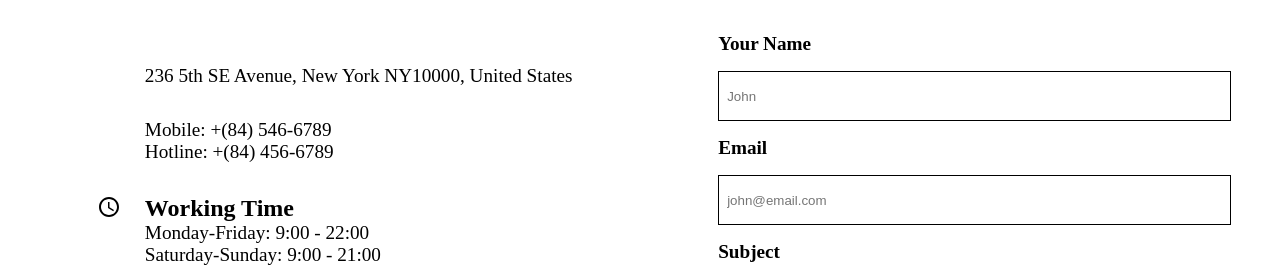
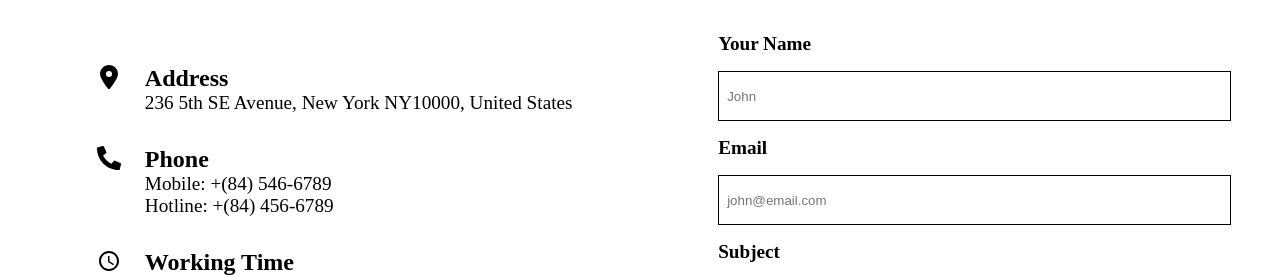
Before and after one commit to Vighnesh-45/medical-healthcare, a React (Vite) app: page /contact in a window 1280 px wide. Shown: the part 404-681 px from the top of the page. Built offline with nearby package versions, Linux system fonts and the light colour scheme; no server answers.

Commit message:
contact bug fixed

```diff
--- a/package.json
+++ b/package.json
@@ -17,6 +17,7 @@
     "axios": "^1.7.2",
     "localforage": "^1.10.0",
     "match-sorter": "^6.3.4",
+    "mobx": "^6.12.4",
     "normalize.css": "^8.0.1",
     "react": "^18.2.0",
     "react-dom": "^18.2.0",
--- a/src/App.jsx
+++ b/src/App.jsx
@@ -56,7 +56,6 @@ const App = () => {
         <Route path='/Checkout' element={<Checkout />} />
         <Route path='/Shipping' element={<Shipping cart={cart} tax={tax} shippingCost={shippingCost} />} />
         <Route path='/ProductComparison' element={<ProductComparison />} />
-        {/* <Route path='/ShoppingCart' element={<ShoppingCart />} /> */}
         <Route path='/Profile' element={<Profile />} />
         <Route path='/Admin' element={<Admin />} />
         <Route path='/AddProduct' element={<AddProduct />} />
--- a/src/Components/Contact.jsx
+++ b/src/Components/Contact.jsx
@@ -3,8 +3,9 @@ import "./Contact.css";
 import Navbar from './Layout/Navbar';
 import Footer from './Layout/Footer';
 import logo from "./../assets/logo.png";
+import { FaLocationDot } from "react-icons/fa6";
+import { FaPhoneAlt } from "react-icons/fa";
 import { MdKeyboardArrowRight } from "react-icons/md";
-// import { FaLocationDot, FaPhoneAlt } from "react-icons/fa";
 import { MdOutlineAccessTime } from "react-icons/md";
 
 const Contact = () => {
@@ -99,11 +100,11 @@ const Contact = () => {
                     <div className="contact-content-main">
                         <div className="contact-content-left">
                             <div className="contact-address">
-                                {/* <h2><FaLocationDot />Address</h2> */}
+                                <h2><FaLocationDot />Address</h2>
                                 <p>236 5th SE Avenue, New York NY10000, United States</p>
                             </div>
                             <div className="contact-phone">
-                                {/* <h2><FaPhoneAlt />Phone</h2> */}
+                                <h2><FaPhoneAlt />Phone</h2>
                                 <p>Mobile: +(84) 546-6789</p>
                                 <p>Hotline: +(84) 456-6789</p>
                             </div>
--- a/src/Components/ProductComparison.jsx
+++ b/src/Components/ProductComparison.jsx
@@ -82,8 +82,8 @@ const ProductComparison = ({ currentStep }) => {
                     <div className="add-product">
                         <h2>Add A Product</h2>
                         <select name="products" id="products">
-                            <option value="volvo">Volvo</option>
-                            <option value="saab">Saab</option>
+                            <option value="def">Default</option>
+                            <option value="">Categories</option>
                         </select>
                     </div>
                     {data.slice(0, 2).map((res, id) => (
```
Also changed, not shown: 1 other file (tests, documents, lock files or other folders).
